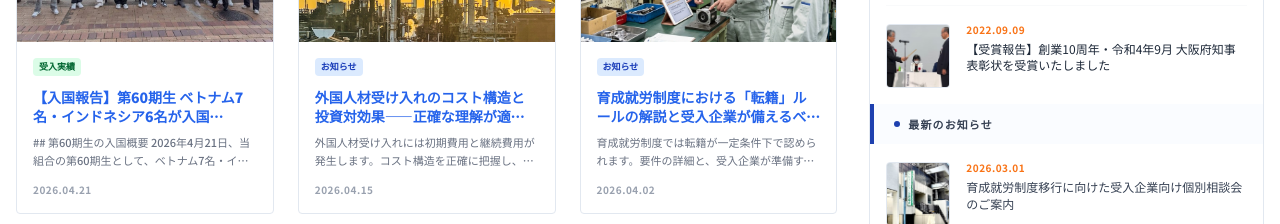
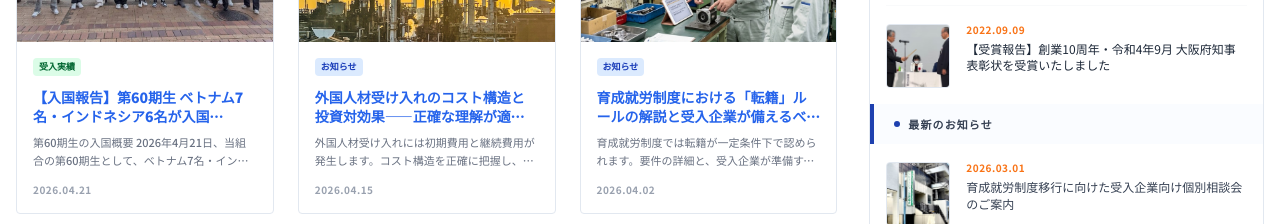
Before and after one commit to soldata1188/solutioncoop-jp, a Next.js app: page / in a window 1280 px wide. Shown: the part 1280-1504 px from the top of the page. Built offline with nearby package versions, Linux system fonts and the light colour scheme; no server answers.

Commit message:
fix: use marked.parse() synchronously + enable gfm+breaks to match MDEditor preview rendering

```diff
--- a/app/news/[id]/page.tsx
+++ b/app/news/[id]/page.tsx
@@ -8,6 +8,9 @@ import Footer from '@/components/Footer';
 import type { NewsItem } from '@/lib/news';
 import { CATEGORY_CONFIG, formatDateJP } from '@/lib/news';
 import { marked } from 'marked';
+
+// Configure marked to match MDEditor preview behavior
+marked.setOptions({ gfm: true, breaks: true });
 
 export const dynamic = 'force-dynamic';
 
@@ -132,7 +135,7 @@ export default async function NewsDetailPage({ params }: Props) {
                   prose-li:text-gray-600 prose-li:mb-2
                   prose-strong:text-navy prose-strong:font-bold
                   prose-img:rounded shadow-sm"
-                  dangerouslySetInnerHTML={{ __html: marked(item.content || '本文準備中です。') }}
+                  dangerouslySetInnerHTML={{ __html: String(marked.parse(item.content || '本文準備中です。')) }}
                 />
 
                 {/* Chân bài viết (Call to logic) */}
--- a/data/news.json
+++ b/data/news.json
@@ -150,7 +150,7 @@
     "image": "/uploads/news/img-1776484843693.jpg",
     "seoTitle": "第60期生13名入国（ベトナム7名・インドネシア6名）｜ソリューション協同組合",
     "seoDescription": "2026年4月21日、第60期生ベトナム7名・インドネシア6名が入国。育成就労移行を見据えた当組合の支援体制を報告。",
-    "excerpt": "## 第60期生の入国概要 2026年4月21日、当組合の第60期生として、ベトナム7名・インドネシア6名、合計13名の…"
+    "excerpt": "第60期生の入国概要 2026年4月21日、当組合の第60期生として、ベトナム7名・インドネシア6名、合計13名の技能実…"
   },
   {
     "id": "news-002",
```
